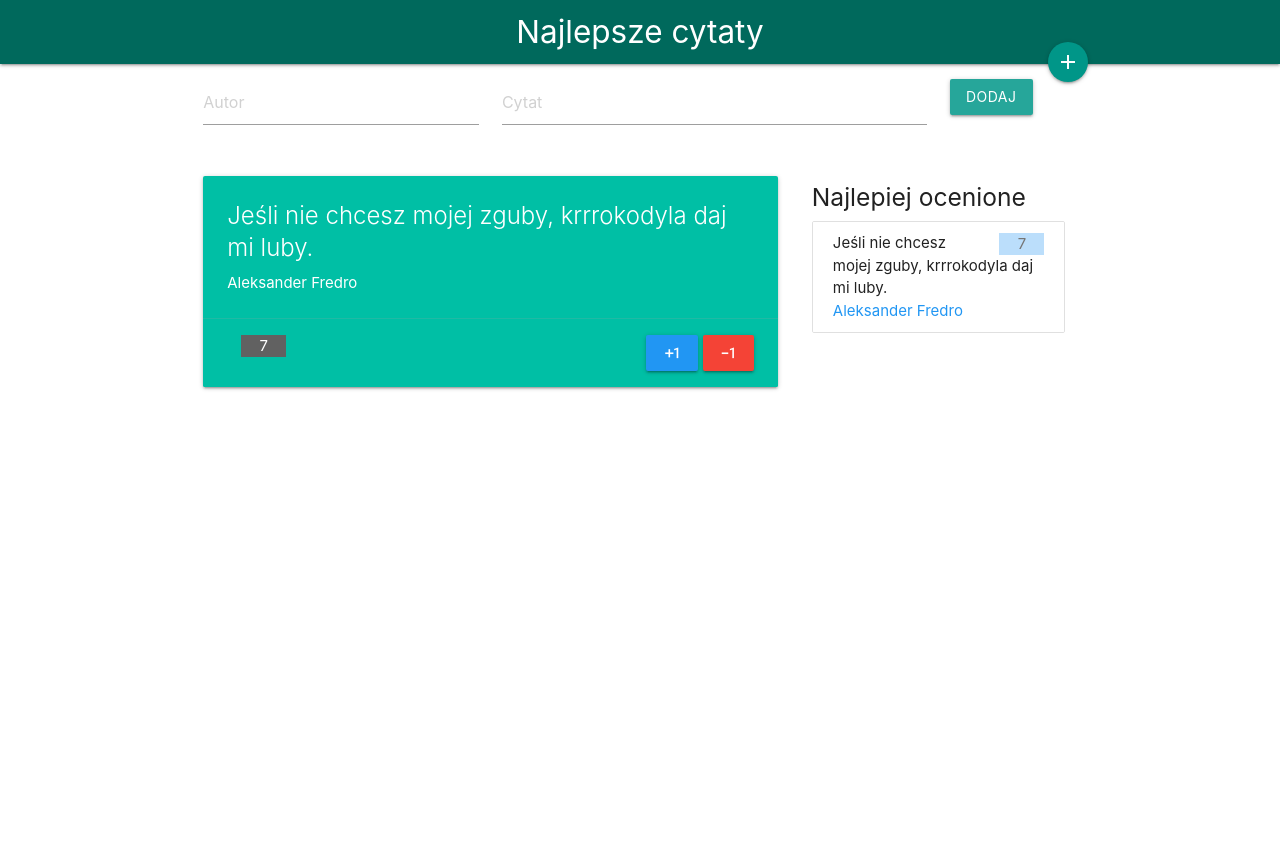
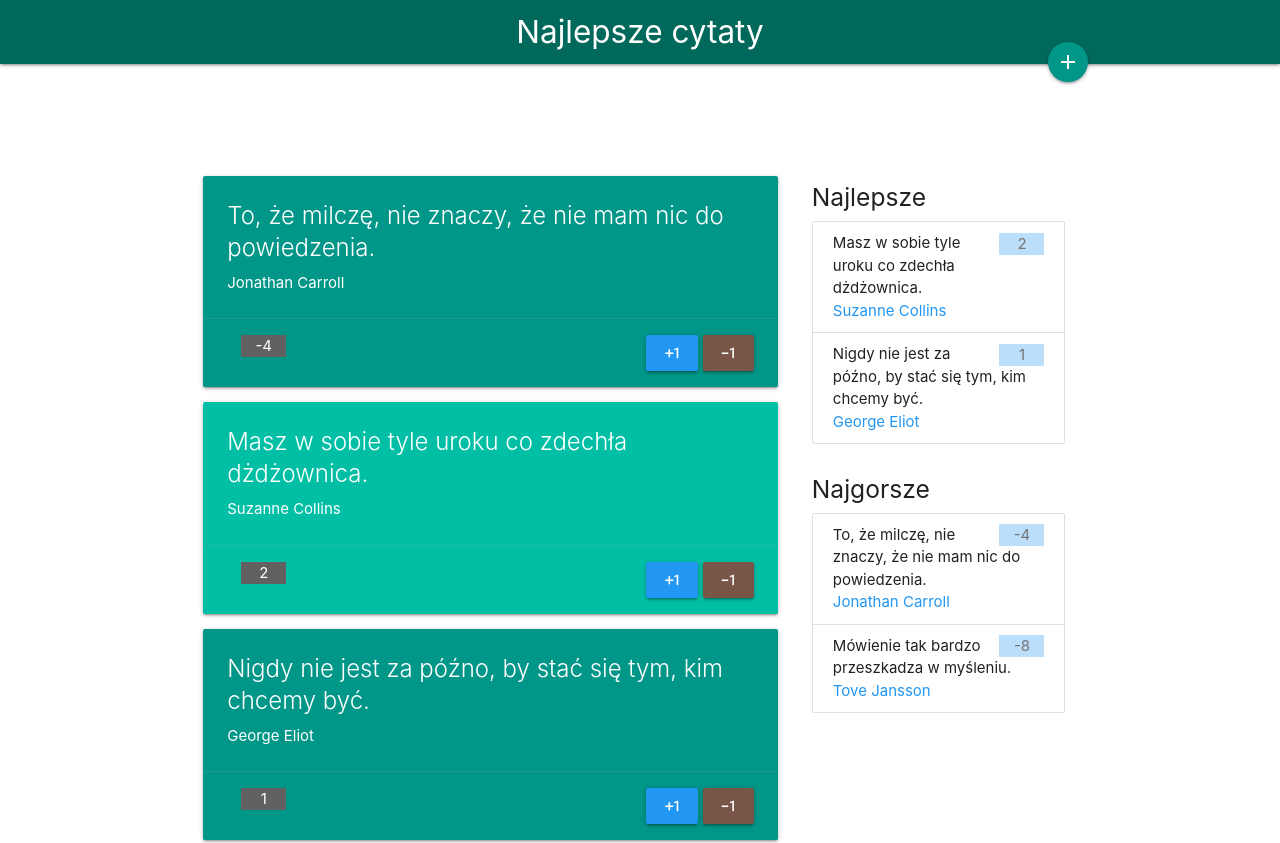
Before and after one commit to PiotrPiwonski/best-quotes-angular-app, an Angular app: page / in a window 1280 px wide. Shown: the top 843 px of the page. Before the commit the page ends 800 px from the top, so only its background shows below. Built offline with nearby package versions, Linux system fonts and the light colour scheme.

Commit message:
implementation add quotation input, add show all quotes, implementation add votes, implementation rankings

```diff
--- a/src/app/app.component.html
+++ b/src/app/app.component.html
@@ -1,40 +1,53 @@
+<!-- Nagłówek -->
 <nav>
   <div class="nav-wrapper teal darken-3">
     <span class="brand-logo center">Najlepsze cytaty</span>
   </div>
 </nav>
+<!-- koniec nagłówka -->
+
 <div class="container q-container">
-  <button class="btn-floating teal add-button">
+  <!--Dodawanie cytatu-->
+  <button class="btn-floating teal add-button" (click)="onSwitchForm()">
     <i class="material-icons">add</i>
   </button>
-  <div class="row">
+  <div class="row edit-row" [class.drawer]="showForm" >
     <div class="input-field col s4">
-      <input type="text" placeholder="Autor">
+      <input type="text" placeholder="Autor" [(ngModel)]="quotation.author"/>
     </div>
     <div class="input-field col s6">
-      <input type="text" placeholder="Cytat">
+      <input type="text" placeholder="Cytat" [(ngModel)]="quotation.sentence"/>
     </div>
     <div class="input-field col s2">
-      <button class="btn small">Dodaj</button>
+      <button class="btn small" (click)="addQuotation()">Dodaj</button>
     </div>
   </div>
+  <!-- Koniec dodawania cytatu -->
+
   <div class="row">
+    <!-- Lista cytatów -->
     <div class="col s8">
       <div class="row">
         <div class="col s12">
-          <div class="card teal accent-4 hoverable">
+          <div
+            class="card teal hoverable"
+            *ngFor="let quotation of quotes; let odd = odd"
+            [ngClass]="odd ? 'accent-4' : 'accent-5'"
+          >
             <div class="card-content white-text">
               <span class="card-title">
-                Jeśli nie chcesz mojej zguby, krrrokodyla daj mi luby.
+                {{ quotation.sentence }}
               </span>
-              Aleksander Fredro
+              {{quotation.author}}
             </div>
             <div class="card-action right-align">
-              <span class="badge grey darken-2 left white-text">7</span>
-              <button class="btn blue mr-5">
+              <span class="badge grey darken-2 left white-text">
+                {{quotation.votes}}
+              </span>
+              <button class="btn blue mr-5" (click)="addVote(quotation, +1)">
                 <i class="material-icons">exposure_plus_1</i>
               </button>
-              <button class="btn red">
+              <button class="btn brown" (click)="addVote(quotation, -1)">
                 <i class="material-icons">exposure_neg_1</i>
               </button>
             </div>
@@ -42,17 +55,35 @@
         </div>
       </div>
     </div>
+    <!-- Koniec lista cytatów -->
+
+    <!-- Sekcja rankigów -->
     <div class="col s4">
       <div class="col s12">
-        <h5>Najlepiej ocenione</h5>
+        <h5>Najlepsze</h5>
         <div class="collection">
-          <p class="collection-item">
-            <span class="blue lighten-4 badge">7</span>
-            Jeśli nie chcesz mojej zguby, krrrokodyla daj mi luby.<br>
-            <span class="blue-text">Aleksander Fredro</span>
-          </p>
+          <ng-container *ngFor="let quotation of quotes">
+            <p class="collection-item" *ngIf="quotation.votes > 0">
+              <span class="blue lighten-4 badge">{{quotation.votes}}</span>
+              {{quotation.sentence}}<br />
+              <span class="blue-text">{{quotation.author}}</span>
+            </p>
+          </ng-container>
+        </div>
+      </div>
+      <div class="col s12">
+        <h5>Najgorsze</h5>
+        <div class="collection">
+          <ng-container *ngFor="let quotation of quotes">
+            <p class="collection-item" *ngIf="quotation.votes < 0">
+              <span class="blue lighten-4 badge">{{quotation.votes}}</span>
+              {{quotation.sentence}}<br />
+              <span class="blue-text">{{quotation.author}}</span>
+            </p>
+          </ng-container>
         </div>
       </div>
     </div>
+    <!-- Sekcja rankigów -->
   </div>
 </div>
--- a/src/app/app.component.ts
+++ b/src/app/app.component.ts
@@ -1,8 +1,27 @@
 import { Component } from '@angular/core';
+import {Quotation} from './models/quotation';
+import {QUOTES} from './models/data-base';
 
 @Component({
   selector: 'app-root',
   templateUrl: './app.component.html',
   styleUrls: ['./app.component.css']
 })
-export class AppComponent {}
+export class AppComponent {
+  showForm = false;
+  quotes: Quotation[] = QUOTES;
+  quotation: Quotation = {author: '', sentence: '', votes: 0};
+
+  onSwitchForm(): void {
+    this.showForm = !this.showForm;
+  }
+
+  addQuotation() {
+    this.quotes.unshift(this.quotation);
+    this.quotation = {author: '', sentence: '', votes: 0};
+  }
+
+  addVote(quotation: Quotation, value: number) {
+    quotation.votes += value;
+  }
+}
--- a/src/app/app.module.ts
+++ b/src/app/app.module.ts
@@ -2,13 +2,15 @@ import { BrowserModule } from '@angular/platform-browser';
 import { NgModule } from '@angular/core';
 
 import { AppComponent } from './app.component';
+import {FormsModule} from '@angular/forms';
 
 @NgModule({
   declarations: [
     AppComponent
   ],
   imports: [
-    BrowserModule
+    BrowserModule,
+    FormsModule
   ],
   providers: [],
   bootstrap: [AppComponent]
--- a/src/app/models/data-base.ts
+++ b/src/app/models/data-base.ts
@@ -1,32 +1,34 @@
-export const QUOTES = [
+import { Quotation } from './quotation';
+
+export const QUOTES: Quotation[] = [
   {
     author: 'Jonathan Carroll',
-    quotation: 'To, że milczę, nie znaczy, że nie mam nic do powiedzenia.',
+    sentence: 'To, że milczę, nie znaczy, że nie mam nic do powiedzenia.',
     votes: -4,
   },
   {
     author: 'Suzanne Collins',
-    quotation: 'Masz w sobie tyle uroku co zdechła dżdżownica.',
+    sentence: 'Masz w sobie tyle uroku co zdechła dżdżownica.',
     votes: 2,
   },
   {
     author: 'George Eliot',
-    quotation: 'Nigdy nie jest za późno, by stać się tym, kim chcemy być.',
+    sentence: 'Nigdy nie jest za późno, by stać się tym, kim chcemy być.',
     votes: 1,
   },
   {
     author: 'Stanisław Lem',
-    quotation: 'Bądź dobrej myśli, bo po co być złej.',
+    sentence: 'Bądź dobrej myśli, bo po co być złej.',
     votes: null,
   },
   {
     author: 'Tove Jansson',
-    quotation: 'Mówienie tak bardzo przeszkadza w myśleniu.',
+    sentence: 'Mówienie tak bardzo przeszkadza w myśleniu.',
     votes: -8,
   },
   {
     author: 'Peter Lippert',
-    quotation: 'Życia nie można wybrać, ale można z niego coś zrobić.',
-    votes: null,
-  }
+    sentence: 'Życia nie można wybrać, ale można z niego coś zrobić.',
+    votes: 0,
+  },
 ];
--- /dev/null
+++ b/src/app/models/quotation.ts
@@ -0,0 +1,5 @@
+export interface Quotation {
+  author: string;
+  sentence: string;
+  votes: number;
+}
```
